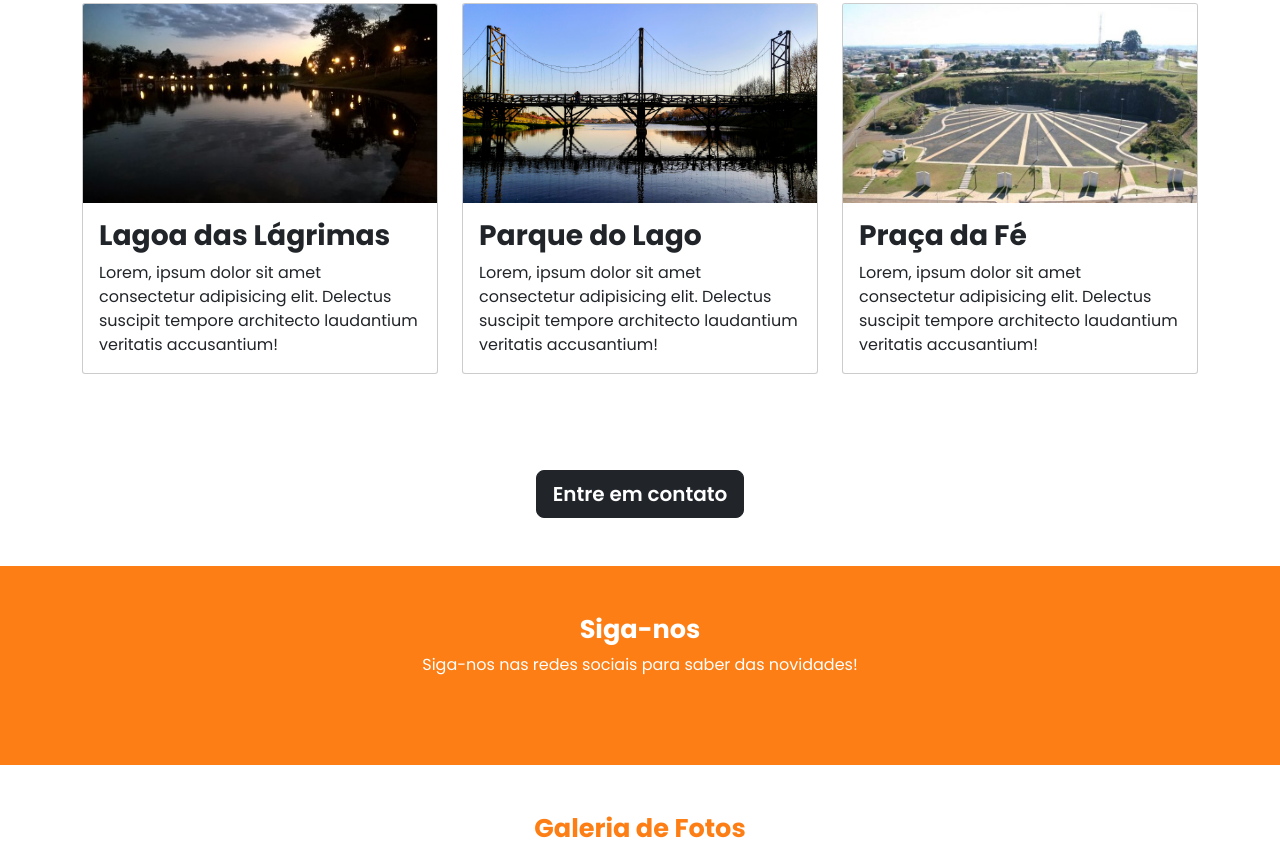
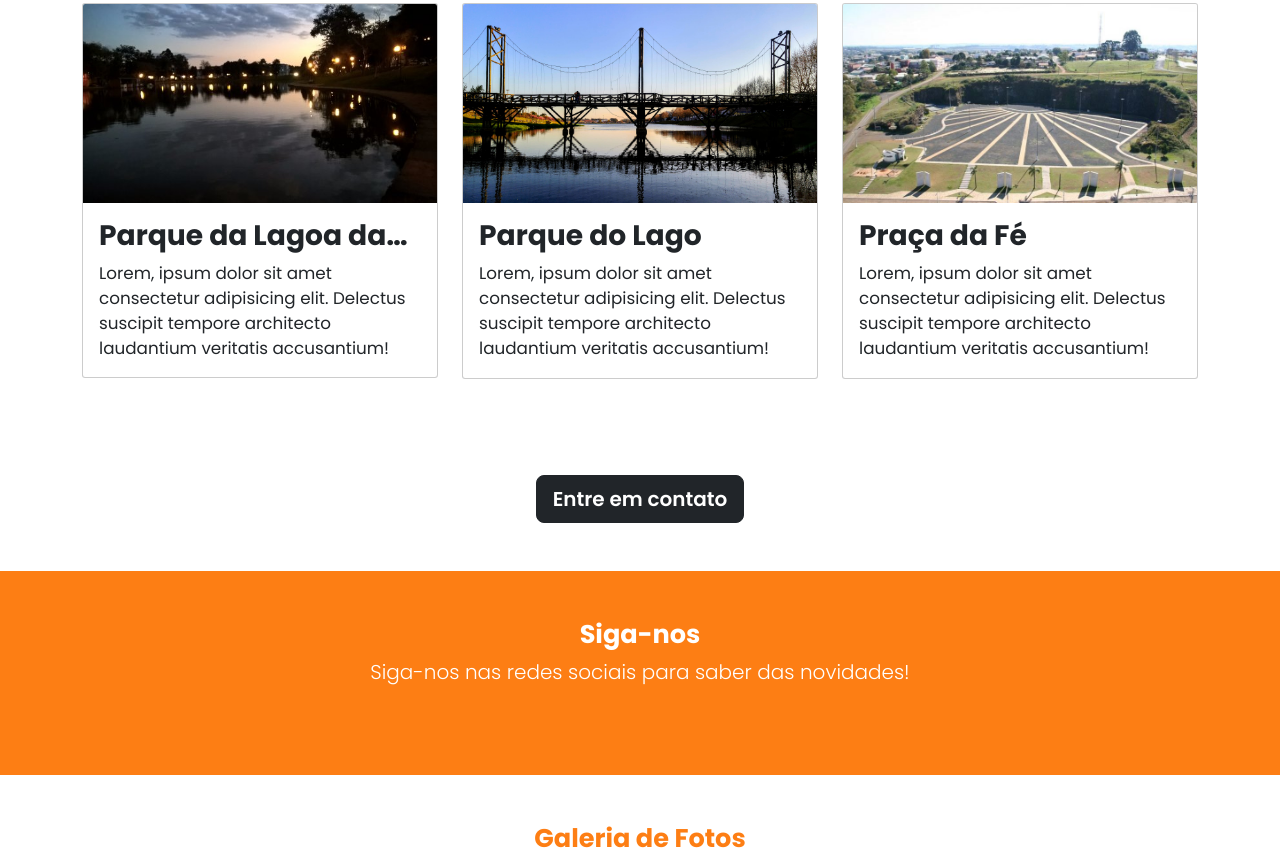
Before and after one commit to daniel0051/guaratur-bootstrap, a website: page index.html in a window 1280 px wide. Shown: the part 1174-2038 px from the top of the page. Drawn offline with nearby package versions, Linux system fonts and the light colour scheme.

Commit message:
feat(responsividade): aprimorar textos para se adaptarem a diferentes telas

```diff
--- a/assets/resources/styles/style.css
+++ b/assets/resources/styles/style.css
@@ -54,3 +54,27 @@ h4 {
 .card .card-title {
     font-size: clamp(1.1rem, 2.2vw, 2rem);
 }
+
+/* Tipografia Fluida */
+
+.section.bg-primary.text-white h4+p {
+    font-size: clamp(1.125rem, 1.0114rem + 0.4848vw, 1.375rem);
+    font-weight: 300;
+}
+
+.card .card-text {
+    font-size: 0.9rem;
+    line-height: 1.5;
+}
+
+@media (min-width: 768px) {
+    .card .card-text {
+        font-size: 1rem;
+    }
+}
+
+@media (min-width: 1200px) {
+    .card .card-text {
+        font-size: 1.05rem;
+    }
+}
--- a/index.html
+++ b/index.html
@@ -137,7 +137,9 @@
               />
               <div class="carousel-caption d-none d-md-block">
                 <h2>Lagoa das Lágrimas</h2>
-                <h5 class="light grey-text text-lighten-3 hide-on-small-only">
+                <h5
+                  class="light grey-text text-lighten-3 hide-on-small-only text"
+                >
                   Lorem ipsum dolor sit amet consectetur adipisicing elit.
                   Aperiam odit, nam rem veritatis voluptates ipsa!
                 </h5>
@@ -274,7 +276,10 @@
                   alt="..."
                 />
                 <div class="card-body">
-                  <h5 class="card-title">Lagoa das Lágrimas</h5>
+                  <h5 class="card-title text-truncate">
+                    Parque da Lagoa das Lágrimas: Natureza e História no Centro
+                    da Cidade
+                  </h5>
                   <p class="card-text">
                     Lorem, ipsum dolor sit amet consectetur adipisicing elit.
                     Delectus suscipit tempore architecto laudantium veritatis
@@ -341,7 +346,9 @@
           <div class="row">
             <div class="col-12">
               <h4>Siga-nos</h4>
-              <p>Siga-nos nas redes sociais para saber das novidades!</p>
+              <p class="fs-5 fw-light">
+                Siga-nos nas redes sociais para saber das novidades!
+              </p>
               <a
                 href="https://instagram.com"
                 target="_blank"
@@ -504,7 +511,7 @@
 
     <!-- footer -->
     <footer class="bg-primary text-white text-center py-3">
-      <p class="mb-0">Guaratur &copy; 2018</p>
+      <p class="mb-0 small fw-light">Guaratur &copy; 2018</p>
     </footer>
     <!-- footer -->
 
```
